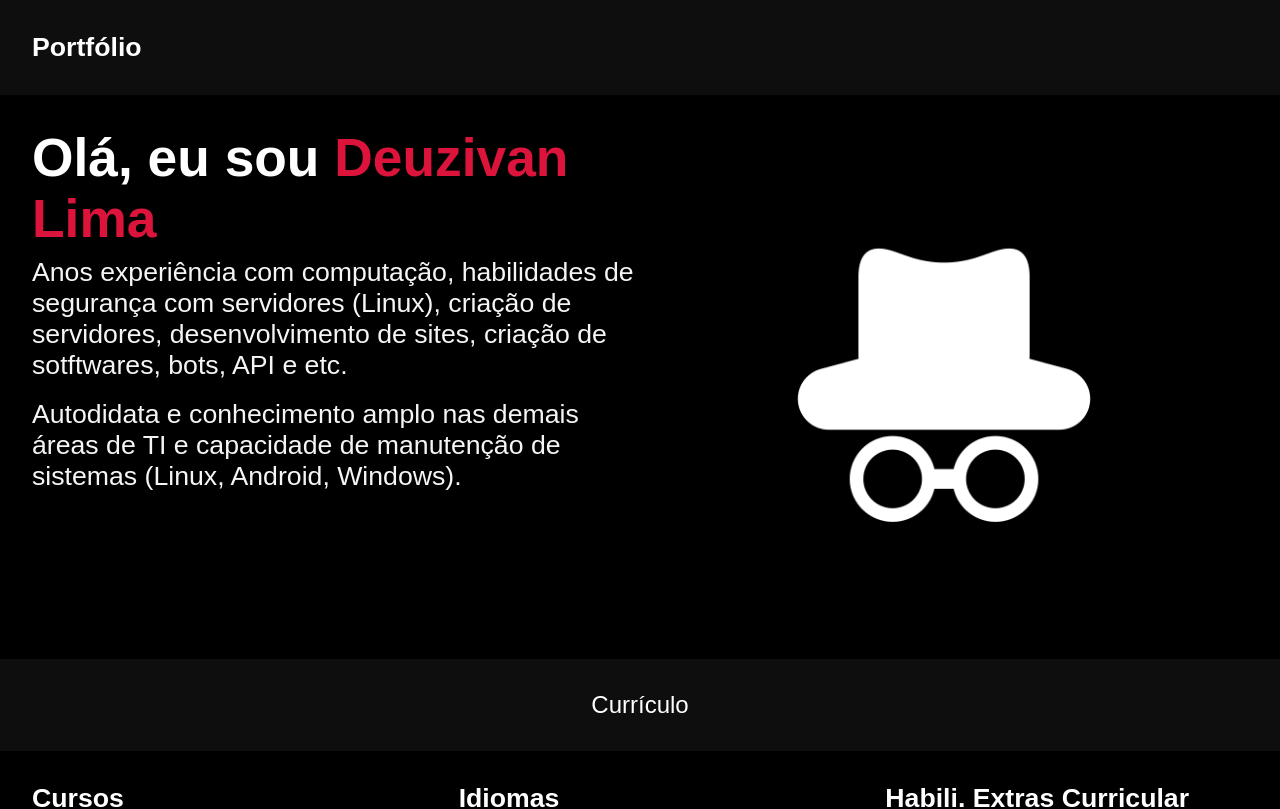
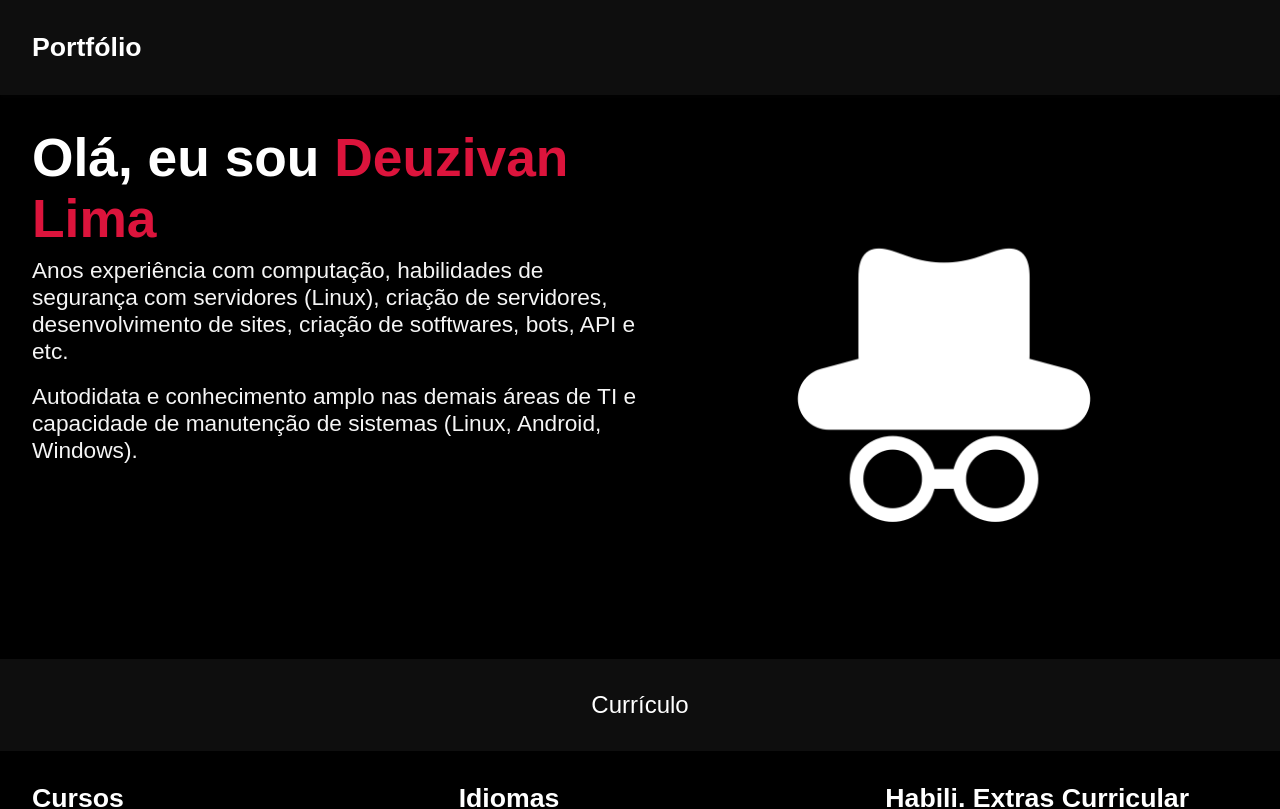
Before and after one commit to 120c0/portfolio, a Next.js app: page / in a window 1280 px wide. Shown: the top 809 px of the page. Built offline with nearby package versions, Linux system fonts and the light colour scheme.

Commit message:
change header p font size

```diff
--- a/styles/Header.module.scss
+++ b/styles/Header.module.scss
@@ -37,7 +37,7 @@
     }
     .left_side {
       p {
-        font-size: 20pt;
+        font-size: 17pt;
       }
     }
   }
```
